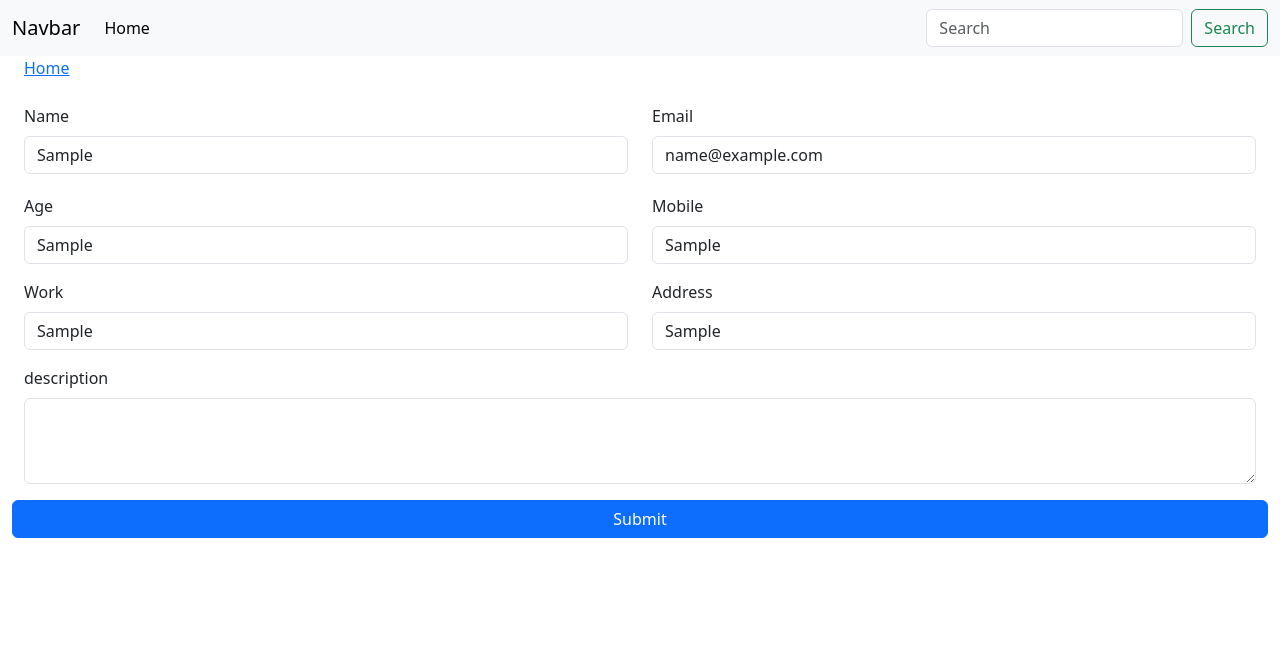
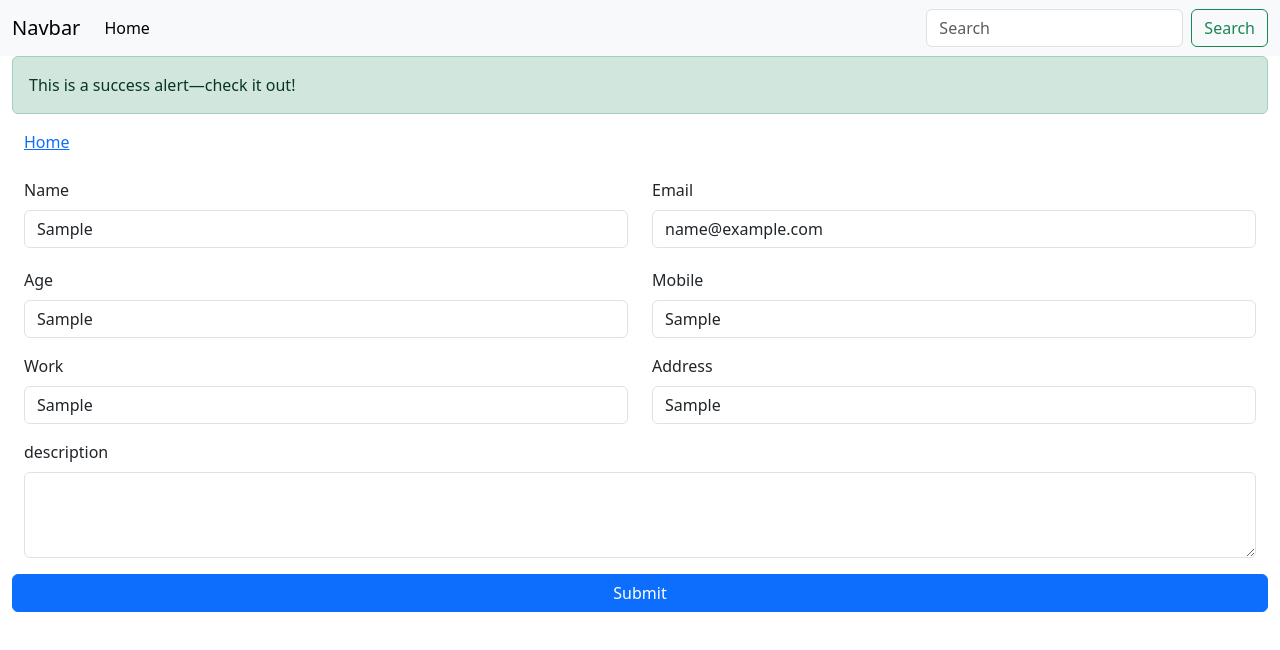
Before and after one commit to channaveerp/full_stack_crud_opertion, a React (Create React App) app in the folder client/: page /register in a window 1280 px wide. Both pictures are taken after typing "Sample", "name@example.com", "Sample", "Sample", "Sample", "Sample" into the empty fields and a click on the button "Submit". Shown: the top 650 px of the page. Built offline with nearby package versions, Linux system fonts and the light colour scheme; no server answers.

Commit message:
alerts added

```diff
--- a/client/src/component/Register/Register.jsx
+++ b/client/src/component/Register/Register.jsx
@@ -4,9 +4,10 @@ import { Link } from 'react-router-dom';
 import { postData } from '../../redux/action';
 
 const Register = () => {
+  const [successAlert, setSuccessAlert] = useState(false);
   const dispatch = useDispatch();
   const state = useSelector((state) => state);
-  console.log('state:', state);
+  // console.log('state:', state);
 
   const [formData, setFormData] = useState({
     name: '',
@@ -41,16 +42,21 @@ const Register = () => {
     }
 
     try {
-      const res = await dispatch(postData(formData));
-      console.log('res:', res.payload._id);
+      await dispatch(postData(formData));
+      debugger;
+      setSuccessAlert(true);
     } catch (err) {
       console.log('err:', err);
     }
   };
-  console.log(formSubmit, 'submitted');
 
   return (
     <div className='row px-4'>
+      {successAlert && (
+        <div class='alert alert-success' role='alert'>
+          This is a success alert—check it out!
+        </div>
+      )}
       <div>
         <Link to='/'>Home</Link>
       </div>
```
